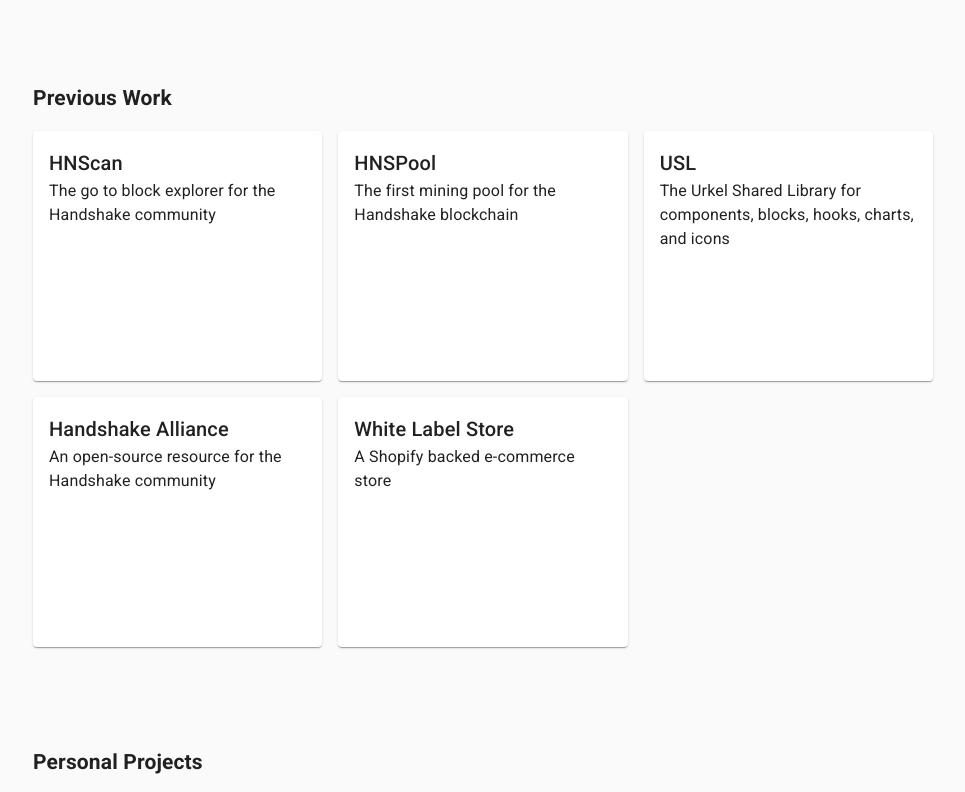
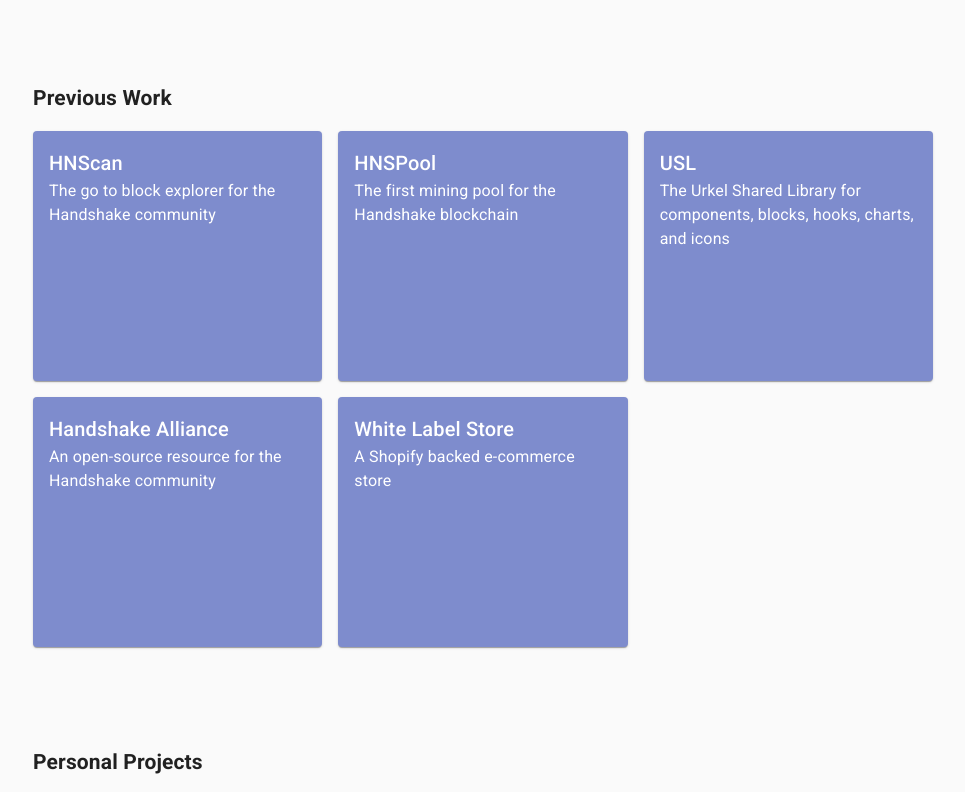
Before and after one commit to JGeiser9/jakegeiser.com, a React (Create React App) app: page / in a window 1280 px wide. Shown: the part 740-1532 px from the top of the page, without its empty margins (157-1122 px from the left). Built offline with nearby package versions, Linux system fonts and the light colour scheme.

Commit message:
projects/work: add hover effect for better ux

```diff
--- a/src/components/sections/Projects.js
+++ b/src/components/sections/Projects.js
@@ -21,6 +21,14 @@
   card: {
     minWidth: "175px",
     height: "250px",
+    backgroundColor: "hsl(231, 48%, 48%)",
+    color: theme.palette.primary.contrastText,
+    cursor: "pointer",
+    transition: "all .2s ease-in-out",
+    "&:hover": {
+      transform: "scale(1.05)",
+      backgroundColor: "hsl(231, 48%, 40%)",
+    },
   },
   title: {
     margin: "10px 0 20px",
--- a/src/components/sections/Work.js
+++ b/src/components/sections/Work.js
@@ -21,6 +21,14 @@
   card: {
     minWidth: "175px",
     height: "250px",
+    backgroundColor: "hsl(230, 44%, 65%)",
+    color: theme.palette.primary.contrastText,
+    cursor: "pointer",
+    transition: "all .2s ease-in-out",
+    "&:hover": {
+      transform: "scale(1.05)",
+      backgroundColor: "hsl(230, 44%, 60%)",
+    },
   },
 });
 
```
